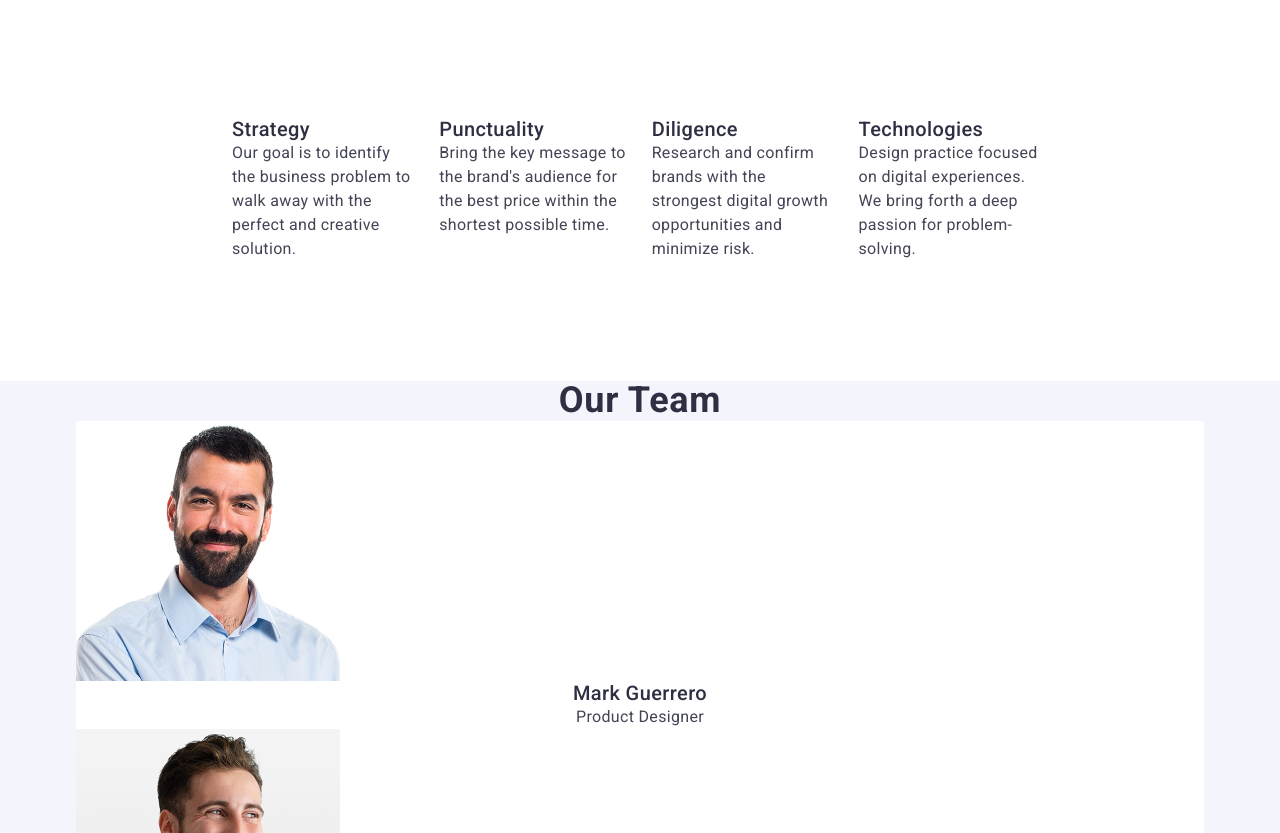
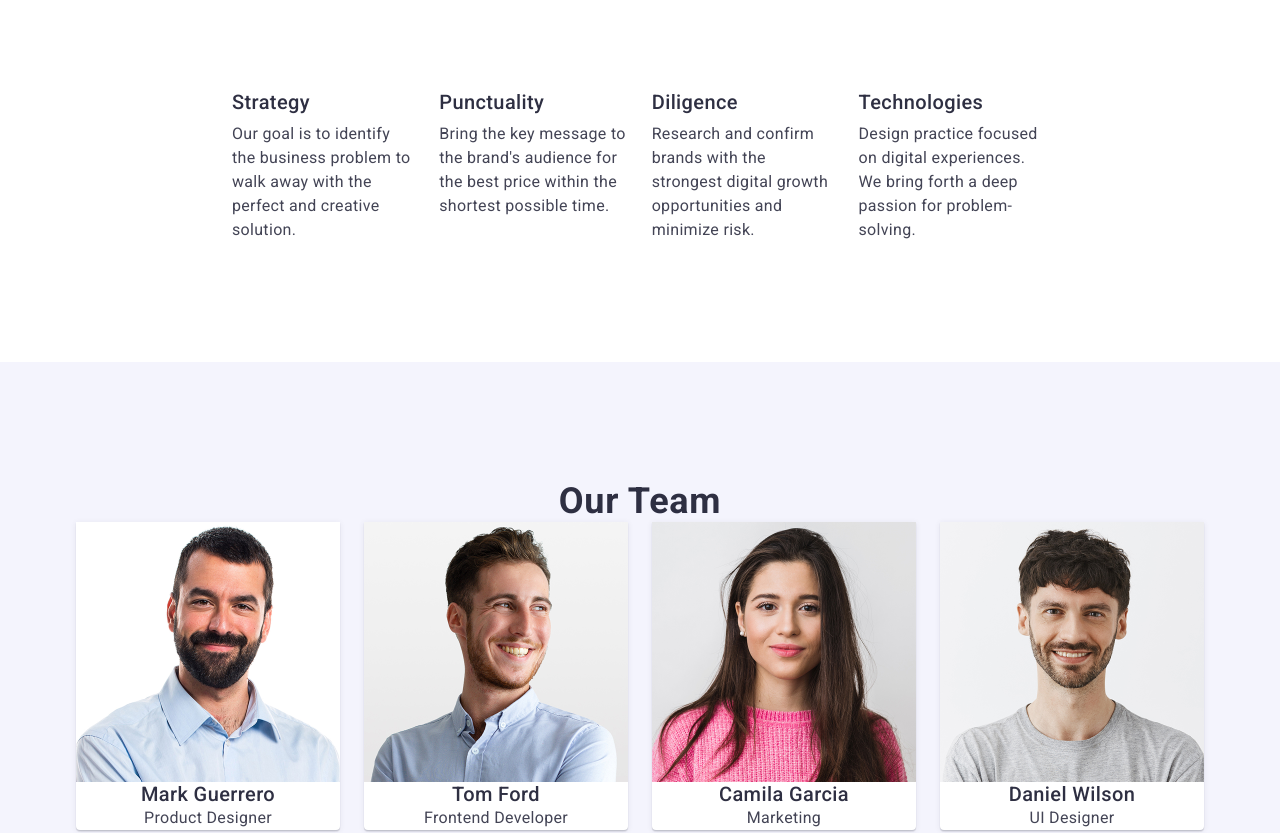
Before and after one commit to Boris-Moskalenko/goit-markup-hw-03, a plain HTML site: page index.html in a window 1280 px wide. Shown: the part 703-1536 px from the top of the page. Drawn offline with nearby package versions, Linux system fonts and the light colour scheme.

Commit message:
add changes to the team section

```diff
--- a/css/styles.css
+++ b/css/styles.css
@@ -19,6 +19,16 @@ img {
     display: block;
     max-width: 100%;
     height: auto;
+}
+.visually-hidden {
+    position: absolute;
+    width margin: -1px;
+    border: 0;
+    padding: 0;
+    white-space: nowrap;
+    clip-path: inset(100%);
+    clip: rect(0, 0, 0, 0);
+    overflow: hidden;
 }
 .container {
     max-width: 1158px;
@@ -135,16 +145,19 @@ img {
     background-color: #404bbf;
 }
 /* -----------------------------------------------FEATURES----------------------------------------------------- */
-
+.features {
+    padding: 120px 0;
+}
 .features-list {
     display: flex;
     gap: 24px;
-    padding: 120px 156px;
+    padding: 0 156px;
 }
 .features-item {
     width: calc((100%-72px)/4);
 }
 .features-subtitle {
+    padding-bottom: 8px;
     font-weight: 500;
     font-size: 20px;
     line-height: 1.2;
@@ -158,6 +171,7 @@ img {
 /* -------------------------------------------TEAM-------------------------------------------------------------- */
 .team {
     background-color: #F4F4FD;
+    padding: 120px 0;
 }
 .team-title {
     font-size: 36px;
@@ -166,10 +180,18 @@ img {
     text-align: center;
     color: #2E2F42;
 }
-
-.team-list {}
+.team-list {
+    display: flex;
+    gap: 24px;
+}
 .team-item {
     background-color: #ffffff;
+    width: calc((100%-3*24px)/4);
+    border-radius: 0 0 4px 4px;
+    box-shadow:
+     0 2px 1px 0 rgba(46, 47, 66, 0.08),
+     0 1px 1px 0 rgba(46, 47, 66, 0.16),
+     0 1px 6px 0 rgba(46, 47, 66, 0.08);
 }
 .team-img {}
 
--- a/index.html
+++ b/index.html
@@ -48,7 +48,7 @@
         </section>
         <section class="features">
             <div class="container features-container">
-                <h2>Our features</h2>
+                <h2 class="visually-hidden">Our features</h2>
                 <ul class="features-list">
                     <li class="features-item">
                         <h3 class="features-subtitle">Strategy</h3>
@@ -81,7 +81,7 @@
             </div>
         </section>
         <section class="team">
-            <div class="container">
+            <div class="container team-container">
                 <h2 class="team-title">Our Team</h2>
                 <ul class="team-list">
                     <li class="team-item">
```
